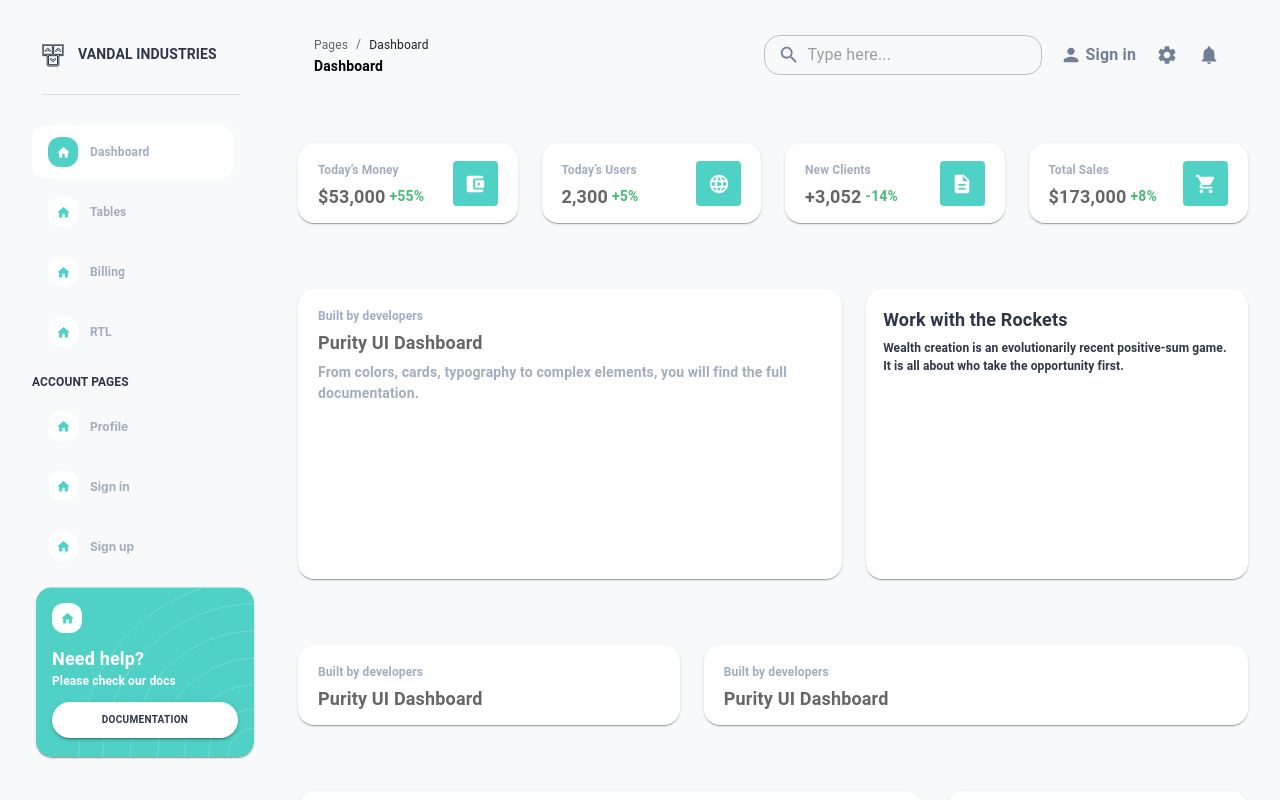
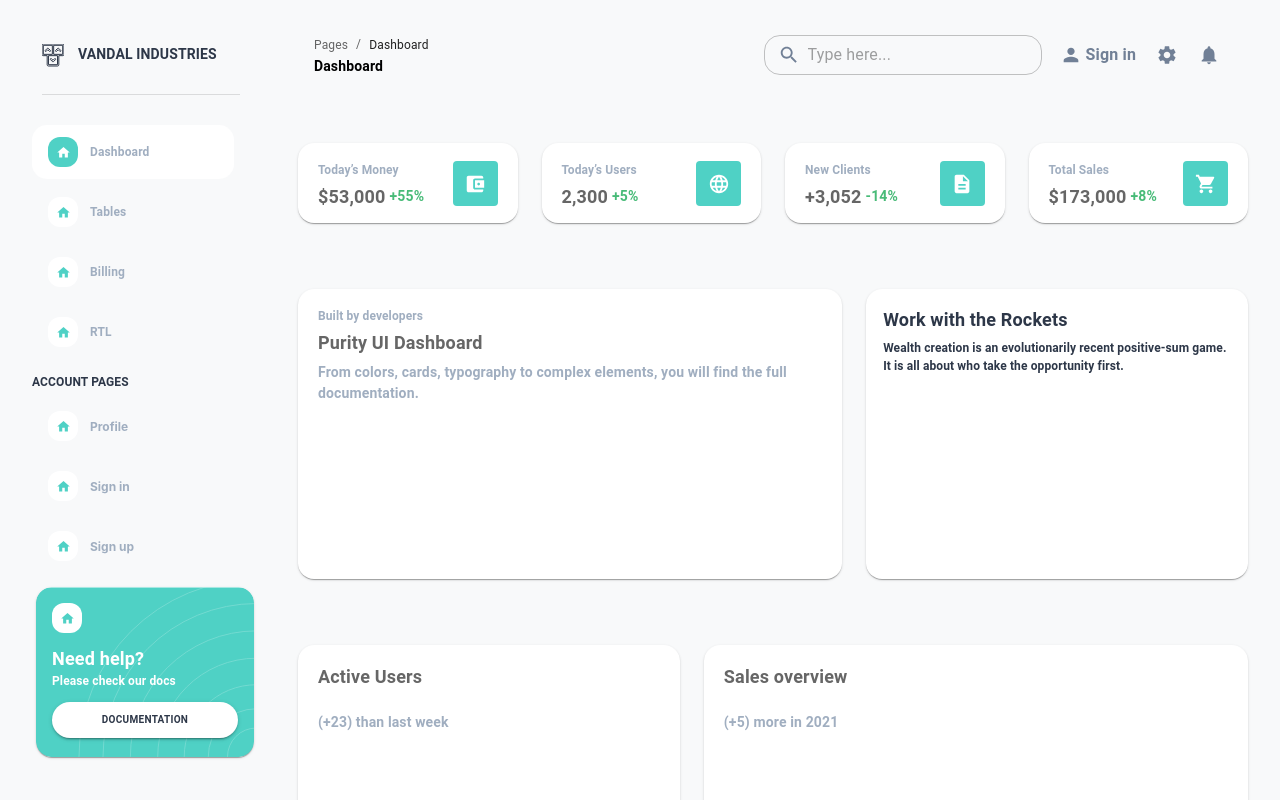
Before and after one commit to cyriel04/inflexion-cyriel, a React (Create React App) app: page / in a window 1280 px wide. Built offline with nearby package versions, Linux system fonts and the light colour scheme.

Commit message:
Update dashboard

```diff
--- a/src/pages/Dashboard.tsx
+++ b/src/pages/Dashboard.tsx
@@ -4,6 +4,7 @@ import { AccountBalanceWallet, Description, Language, ShoppingCart } from '@mui/
 import Footer from '../components/IFFooter'
 import IFSideBar from '../components/IFSideBar'
 import IFHeader from '../components/IFHeader'
+import IFProjectsTable from '../components/IFProjectsTable'
 
 const dashboardList = [
 	{
@@ -35,6 +36,25 @@ const dashboardList = [
 		percentage: '+8%'
 	}
 ]
+
+function createDataProjects(companies: string, budget?: string, status?: string, completion?: number) {
+	return { companies, budget, status, completion }
+}
+const rowsProjects = [
+	createDataProjects('Chakra Soft UI Version', '$14,000', 'Working', 60),
+	createDataProjects('Add Progress Track', '$3,000', 'Canceled', 10),
+	createDataProjects('Fix Platform Errors', 'Not set', 'Done', 100),
+	createDataProjects('Launch our Mobile App', '$32,000', 'Done', 100),
+	createDataProjects('Add the New Pricing Page', '$400', 'Working', 25),
+	createDataProjects('Redesign New Online Shop', '$400', 'Working', 25)
+]
+const rowsProjectsTitle = [
+	createDataProjects('COMPANIES'),
+	createDataProjects('BUDGET'),
+	createDataProjects('STATUS'),
+	createDataProjects('COMPLETION')
+]
+
 const Dashboard = () => {
 	return (
 		<StyledDashboard>
@@ -148,29 +168,18 @@ const Dashboard = () => {
 				{/* Graphs row */}
 				<Grid container spacing={3}>
 					<Grid item xs={5}>
-						<Card sx={{ marginTop: '66px', borderRadius: '16px', height: '80px' }}>
+						<Card sx={{ marginTop: '66px', borderRadius: '16px', height: '445px' }}>
 							<CardContent sx={{ padding: '18px 20px', display: 'flex', justifyContent: 'space-between' }}>
 								<div>
-									<Typography
-										sx={{ fontSize: 12, fontWeight: 700, color: '#A0AEC0' }}
-										color="text.secondary"
-										gutterBottom
-									>
-										Built by developers
-									</Typography>
 									<Typography
 										sx={{ fontSize: 18, marginBottom: '22px', fontWeight: 700, marginRight: '4px' }}
 										color="text.secondary"
 										gutterBottom
 									>
-										Purity UI Dashboard
+										Active Users
 									</Typography>
-									<Typography
-										sx={{ fontSize: 14, marginBottom: '22px', fontWeight: 700, color: '#48BB78' }}
-										color="text.secondary"
-										gutterBottom
-									>
-										From colors, cards, typography to complex elements, you will find the full documentation.
+									<Typography sx={{ fontSize: 14, marginBottom: '22px', fontWeight: 700, color: '#A0AEC0' }} gutterBottom>
+										(+23) than last week
 									</Typography>
 								</div>
 							</CardContent>
@@ -178,29 +187,18 @@ const Dashboard = () => {
 					</Grid>
 
 					<Grid item xs={7}>
-						<Card sx={{ marginTop: '66px', borderRadius: '16px', height: '80px' }}>
+						<Card sx={{ marginTop: '66px', borderRadius: '16px', height: '445px' }}>
 							<CardContent sx={{ padding: '18px 20px', display: 'flex', justifyContent: 'space-between' }}>
 								<div>
-									<Typography
-										sx={{ fontSize: 12, fontWeight: 700, color: '#A0AEC0' }}
-										color="text.secondary"
-										gutterBottom
-									>
-										Built by developers
-									</Typography>
 									<Typography
 										sx={{ fontSize: 18, marginBottom: '22px', fontWeight: 700, marginRight: '4px' }}
 										color="text.secondary"
 										gutterBottom
 									>
-										Purity UI Dashboard
+										Sales overview
 									</Typography>
-									<Typography
-										sx={{ fontSize: 14, marginBottom: '22px', fontWeight: 700, color: '#48BB78' }}
-										color="text.secondary"
-										gutterBottom
-									>
-										From colors, cards, typography to complex elements, you will find the full documentation.
+									<Typography sx={{ fontSize: 14, marginBottom: '22px', fontWeight: 700, color: '#A0AEC0' }} gutterBottom>
+										(+5) more in 2021
 									</Typography>
 								</div>
 							</CardContent>
@@ -211,59 +209,28 @@ const Dashboard = () => {
 				{/* Table row */}
 				<Grid container spacing={3}>
 					<Grid item xs={8}>
-						<Card sx={{ marginTop: '66px', borderRadius: '16px', height: '80px' }}>
-							<CardContent sx={{ padding: '18px 20px', display: 'flex', justifyContent: 'space-between' }}>
-								<div>
-									<Typography
-										sx={{ fontSize: 12, fontWeight: 700, color: '#A0AEC0' }}
-										color="text.secondary"
-										gutterBottom
-									>
-										Built by developers
-									</Typography>
-									<Typography
-										sx={{ fontSize: 18, marginBottom: '22px', fontWeight: 700, marginRight: '4px' }}
-										color="text.secondary"
-										gutterBottom
-									>
-										Purity UI Dashboard
-									</Typography>
-									<Typography
-										sx={{ fontSize: 14, marginBottom: '22px', fontWeight: 700, color: '#48BB78' }}
-										color="text.secondary"
-										gutterBottom
-									>
-										From colors, cards, typography to complex elements, you will find the full documentation.
-									</Typography>
-								</div>
-							</CardContent>
+						<Card sx={{ marginTop: '66px', borderRadius: '16px' }}>
+							<IFProjectsTable header={rowsProjectsTitle} body={rowsProjects} />
 						</Card>
 					</Grid>
 
 					<Grid item xs={4}>
-						<Card sx={{ marginTop: '66px', borderRadius: '16px', height: '80px' }}>
+						<Card sx={{ marginTop: '66px', borderRadius: '16px', height: '520px' }}>
 							<CardContent sx={{ padding: '18px 20px', display: 'flex', justifyContent: 'space-between' }}>
 								<div>
 									<Typography
-										sx={{ fontSize: 12, fontWeight: 700, color: '#A0AEC0' }}
+										sx={{ fontSize: 18, fontWeight: 700, marginRight: '4px' }}
 										color="text.secondary"
 										gutterBottom
 									>
-										Built by developers
+										Orders overview
 									</Typography>
 									<Typography
-										sx={{ fontSize: 18, marginBottom: '22px', fontWeight: 700, marginRight: '4px' }}
+										sx={{ fontSize: 14, fontWeight: 700, color: '#48BB78' }}
 										color="text.secondary"
 										gutterBottom
 									>
-										Purity UI Dashboard
-									</Typography>
-									<Typography
-										sx={{ fontSize: 14, marginBottom: '22px', fontWeight: 700, color: '#48BB78' }}
-										color="text.secondary"
-										gutterBottom
-									>
-										From colors, cards, typography to complex elements, you will find the full documentation.
+										+30% this month
 									</Typography>
 								</div>
 							</CardContent>
```
